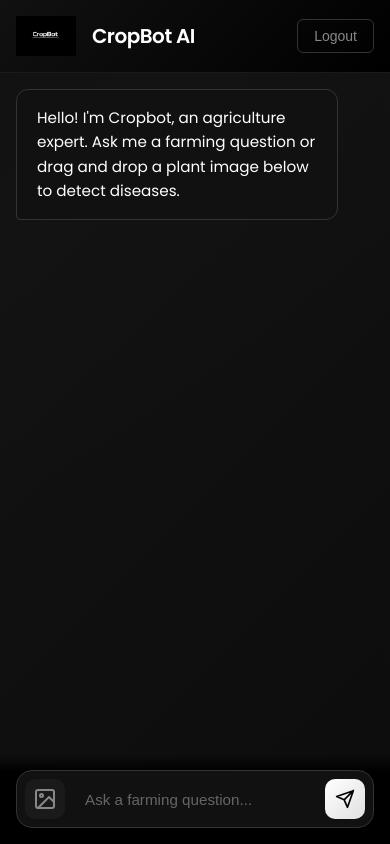
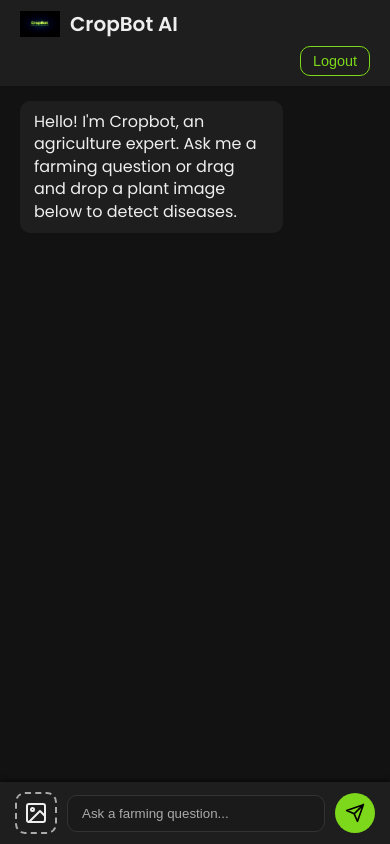
Before and after one commit to PRATHVIR08/Crop-bot, a plain HTML site: page frontend/app.html in a window 390 px wide. Drawn offline with Linux system fonts and the light colour scheme.

Commit message:
few minor updates

```diff
--- a/frontend/script.js
+++ b/frontend/script.js
@@ -36,7 +36,7 @@ async function sendMessage() {
   showLoading();
 
   try {
-    const response = await fetch("http://localhost:5000/chat", {
+    const response = await fetch("/chat", {
       method: "POST",
       headers: {
         "Content-Type": "application/json"
@@ -109,7 +109,7 @@ async function handleImageUpload(file) {
   formData.append("image", file);
 
   try {
-    const res = await fetch("http://localhost:5000/detect", {
+    const res = await fetch("/detect", {
       method: "POST",
       body: formData
     });
--- a/frontend/style.css
+++ b/frontend/style.css
@@ -1,416 +1,345 @@
 /* =========================================
-   Base & Resets
-   ========================================= */
-@import url('https://fonts.googleapis.com/css2?family=Poppins:wght@300;400;500;600&display=swap');
-
-* {
-  margin: 0;
-  padding: 0;
-  box-sizing: border-box;
+   GLOBAL DARK THEME & VARIABLES
+========================================= */
+:root{
+  --bg-color:#121212;
+  --card-bg:#1e1e1e;
+  --accent:#7dd81b;
+  --accent-hover:#75ee24;
+  --text-color:#eee;
+  --subtext-color:#aaa;
+  --input-bg:#1a1a1a;
+  --input-border:#333;
+  --radius:10px;
+  --transition:all 0.25s ease;
 }
 
-:root {
-  --bg-start: #010101;
-  --bg-end: #0f0f0f;
-  --accent-1: #ffbb00;
-  --accent-2: #00ddff;
-  --surface: rgba(10,10,10,0.85);
-  --text-light: #ffffff;
-  --text-muted: #aaa;
-  --border-dark: #333;
+*{
+  box-sizing:border-box;
 }
 
-body {
-  font-family: 'Poppins', -apple-system, BlinkMacSystemFont, 'Segoe UI', Roboto, sans-serif;
-  /* animated dark gradient background with subtle radial noise */
-  background: radial-gradient(circle at top left, rgba(255,255,255,0.03), transparent),
-              linear-gradient(135deg, var(--bg-start), var(--bg-end), var(--bg-start));
-  background-size: 400% 400%;
-  animation: gradientBG 20s ease infinite;
-  color: var(--text-light);
-  min-height: 100vh;
-  display: flex;
-  flex-direction: column;
-  -webkit-font-smoothing: antialiased;
-  scroll-behavior: smooth;
+body{
+  margin:0;
+  padding:0;
+  background:var(--bg-color);
+  color:var(--text-color);
+  font-family:'Poppins',sans-serif;
+  line-height:1.4;
+}
+
+/* Reuse on login page */
+.login-container{
+  display:flex;
+  justify-content:center;
+  align-items:center;
+  min-height:100vh;
+  padding:20px;
+}
+
+/* Login Card */
+
+.login-box{
+  width:100%;
+  max-width:420px;
+  background:var(--card-bg);
+  border:1px solid #222;
+  border-radius:16px;
+  padding:40px 35px;
+  text-align:center;
+  backdrop-filter:blur(10px);
+  box-shadow:0 20px 60px rgba(0,0,0,0.8);
+  animation:loginFade 0.6s ease;
+}
+
+/* Logo */
+
+.login-logo{
+  width:90px;
+  margin-bottom:15px;
+  filter:brightness(1.2);
+}
+
+/* Title */
+
+.login-title{
+  font-size:1.9rem;
+  font-weight:600;
+  margin-bottom:5px;
+}
+
+.login-subtitle{
+  color:var(--subtext-color);
+  font-size:0.9rem;
+  margin-bottom:28px;
+}
+
+/* Inputs */
+
+.input-group{
+  margin-bottom:16px;
+}
+
+.input-group input{
+  width:100%;
+  padding:12px 14px;
+  border-radius:var(--radius);
+  border:1px solid var(--input-border);
+  background:var(--input-bg);
+  color:var(--text-color);
+  font-size:0.95rem;
+  outline:none;
+  transition:var(--transition);
+}
+
+.input-group input::placeholder{
+  color:#666;
+}
+
+.input-group input:focus{
+  border-color:#00ddff;
+  box-shadow:0 0 0 2px rgba(0,221,255,0.15);
+}
+
+/* Login Button */
+
+.login-btn{
+  width:100%;
+  padding:12px;
+  border-radius:var(--radius);
+  border:none;
+  margin-top:10px;
+  font-size:1rem;
+  font-weight:500;
+  cursor:pointer;
+  background:linear-gradient(135deg,var(--accent),#ffd86b);
+  color:#000;
+  transition:var(--transition);
+}
+
+.login-btn:hover{
+  transform:translateY(-2px);
+  box-shadow:0 10px 25px rgba(255,187,0,0.35);
+  background:linear-gradient(135deg,var(--accent-hover),#ffd86b);
+}
+
+/* Animation */
+
+@keyframes loginFade{
+  from{
+    opacity:0;
+    transform:translateY(20px);
+  }
+  to{
+    opacity:1;
+    transform:translateY(0);
+  }
+}
+
+/* Mobile */
+
+@media(max-width:500px){
+
+  .login-box{
+    padding:30px 22px;
+  }
+
+  .login-title{
+    font-size:1.6rem;
+  }
+
 }
 
 /* =========================================
-   Login Page Styles
-   ========================================= */
-.login-container {
-  position: relative;
-  display: flex;
-  align-items: center;
-  justify-content: center;
-  min-height: 100vh;
-  padding: 2rem;
+   APP INTERFACE STYLES
+========================================= */
+
+.app-body{
+  display:flex;
+  flex-direction:column;
+  min-height:100vh;
 }
 
-.login-container::before {
-  content: '';
-  position: absolute;
-  top: 0;
-  left: 0;
-  right: 0;
-  bottom: 0;
-  background: radial-gradient(circle at bottom right, rgba(255,255,255,0.02), transparent);
-  pointer-events: none;
+.app-container{
+  flex:1;
+  display:flex;
+  flex-direction:column;
 }
 
-.login-box {
-  background: rgba(10,10,10,0.85);
-  backdrop-filter: blur(10px);
-  border: 1px solid #333;
-  border-radius: 12px;
-  padding: 3rem;
-  width: 100%;
-  max-width: 400px;
-  text-align: center;
-  box-shadow: 0 10px 30px rgba(0,0,0,0.5);
-  animation: fadeIn 0.8s ease-out;
+/* Header */
+.app-header{
+  background:var(--card-bg);
+  padding:10px 20px;
+  display:flex;
+  align-items:center;
+  justify-content:space-between;
+  box-shadow:0 2px 4px rgba(0,0,0,0.5);
 }
 
-.login-logo {
-  height: 80px;
-  width: auto;
-  margin-bottom: 1.5rem;
-  filter: grayscale(100%) contrast(1.2);
-  animation: float 4s ease-in-out infinite;
+.header-content{
+  display:flex;
+  align-items:center;
 }
 
-.login-title {
-  font-size: 1.75rem;
-  font-weight: 600;
-  margin-bottom: 0.5rem;
-  letter-spacing: -0.5px;
-  background: linear-gradient(90deg, #ffbb00, #00ddff);
-  -webkit-background-clip: text;
-  color: transparent;
+.app-logo{
+  width:40px;
+  margin-right:10px;
+  filter:brightness(1.2);
 }
 
-.login-subtitle {
-  font-size: 0.9rem;
-  color: #aaa;
-  margin-bottom: 2rem;
+.app-title{
+  font-size:1.25rem;
+  font-weight:600;
+  margin:0;
 }
 
-.input-group {
-  margin-bottom: 1rem;
+.logout-btn{
+  background:transparent;
+  border:1px solid var(--accent);
+  color:var(--accent);
+  padding:6px 12px;
+  border-radius:var(--radius);
+  cursor:pointer;
+  transition:var(--transition);
+  font-size:0.9rem;
 }
 
-.input-group input {
-  width: 100%;
-  padding: 0.875rem 1rem;
-  background: #111;
-  border: 1px solid var(--border-dark);
-  border-radius: 8px;
-  color: #fff;
-  font-size: 1rem;
-  outline: none;
-  transition: border-color 0.2s, background 0.2s, box-shadow 0.2s;
+.logout-btn:hover{
+  background:var(--accent);
+  color:#000;
 }
 
-.input-group input:focus {
-  border-color: #fff;
-  background: #1a1a1a;
+/* Chat area */
+.chat-main{
+  flex:1;
+  overflow-y:auto;
+  padding:15px 20px;
+  background:var(--bg-color);
 }
 
-.login-btn {
-  width: 100%;
-  padding: 0.875rem;
-  background: linear-gradient(135deg, #ffffff, #e0e0e0);
-  color: #000000;
-  border: none;
-  border-radius: 8px;
-  font-size: 1rem;
-  font-weight: 600;
-  cursor: pointer;
-  margin-top: 1rem;
-  transition: transform 0.2s, background 0.2s, box-shadow 0.2s;
-  animation: pulse 3s infinite;
+.reply-section{
+  display:flex;
+  flex-direction:column;
+  gap:10px;
 }
 
-.login-btn:hover {
-  background: linear-gradient(135deg, #e0e0e0, #ffffff);
-  transform: translateY(-2px);
+.message{
+  max-width:75%;
+  padding:10px 14px;
+  border-radius:var(--radius);
+  line-height:1.4;
+  word-wrap:break-word;
 }
 
-.login-btn:active {
-  transform: translateY(0);
+.message.bot{
+  background:var(--card-bg);
+  align-self:flex-start;
 }
 
-/* =========================================
-   App Main Interface Styles
-   ========================================= */
-.app-body {
-  overflow: hidden; /* Prevent body scroll, let messages scroll */
+.message.user{
+  background:var(--accent);
+  color:#000;
+  align-self:flex-end;
 }
 
-.app-container {
-  display: flex;
-  flex-direction: column;
-  height: 100vh;
-  max-width: 900px;
-  margin: 0 auto;
-  width: 100%;
+/* Input area */
+.input-container{
+  background:var(--card-bg);
+  padding:10px 15px;
+  box-shadow:0 -2px 4px rgba(0,0,0,0.5);
 }
 
-.app-header {
-  display: flex;
-  justify-content: space-between;
-  align-items: center;
-  padding: 1.5rem 2rem;
-  border-bottom: 1px solid #1a1a1a;
-  background: linear-gradient(135deg, #111, #000);
+.input-wrapper{
+  display:flex;
+  align-items:center;
+  gap:10px;
 }
 
-.header-content {
-  display: flex;
-  align-items: center;
-  gap: 1rem;
+input#message{
+  flex:1;
+  padding:10px 14px;
+  border:1px solid var(--input-border);
+  border-radius:var(--radius);
+  background:var(--input-bg);
+  color:var(--text-color);
+  outline:none;
+  transition:var(--transition);
 }
 
-.app-logo {
-  height: 40px;
-  filter: grayscale(100%) contrast(1.2);
+input#message::placeholder{
+  color:var(--subtext-color);
 }
 
-.app-title {
-  font-size: 1.25rem;
-  font-weight: 600;
-  letter-spacing: -0.5px;
+input#message:focus{
+  border-color:var(--accent);
+  box-shadow:0 0 0 2px rgba(255,187,0,0.2);
 }
 
-.logout-btn {
-  background: transparent;
-  color: #888;
-  border: 1px solid #333;
-  padding: 0.5rem 1rem;
-  border-radius: 6px;
-  cursor: pointer;
-  font-size: 0.875rem;
-  transition: all 0.2s;
+.send-btn{
+  background:var(--accent);
+  border:none;
+  padding:10px;
+  border-radius:50%;
+  cursor:pointer;
+  display:flex;
+  align-items:center;
+  justify-content:center;
+  transition:var(--transition);
+  color:#000;
 }
 
-.logout-btn:hover {
-  color: #fff;
-  border-color: #fff;
+.send-btn:hover{
+  background:var(--accent-hover);
 }
 
-.chat-main {
-  flex: 1;
-  overflow-y: auto;
-  padding: 2rem;
-  display: flex;
-  flex-direction: column;
+.send-icon{
+  display:block;
 }
 
-.chat-main::-webkit-scrollbar {
-  width: 6px;
-}
-.chat-main::-webkit-scrollbar-track {
-  background: transparent;
-}
-.chat-main::-webkit-scrollbar-thumb {
-  background: #333;
-  border-radius: 3px;
+/* Drag & Drop */
+.dropzone{
+  width:42px;
+  height:42px;
+  border:2px dashed var(--subtext-color);
+  border-radius:var(--radius);
+  display:flex;
+  align-items:center;
+  justify-content:center;
+  cursor:pointer;
+  transition:var(--transition);
+  flex-shrink:0;
 }
 
-.reply-section {
-  display: flex;
-  flex-direction: column;
-  gap: 1.5rem;
-  width: 100%;
-  padding-bottom: 1rem;
+.dropzone:hover{
+  border-color:var(--accent);
 }
 
-/* Chat Messages */
-.message {
-  max-width: 80%;
-  padding: 1rem 1.25rem;
-  border-radius: 12px;
-  font-size: 0.95rem;
-  line-height: 1.6;
-  animation: messageSlideIn 0.3s ease-out;
-  word-wrap: break-word;
-  transition: background 0.3s;
+.dropzone.active{
+  border-color:var(--accent);
+  background:rgba(255,187,0,0.1);
 }
 
-.message.bot {
-  background: #111;
-  border: 1px solid #333;
-  align-self: flex-start;
-  border-bottom-left-radius: 4px;
+/* Scrollbar tweaks */
+.chat-main::-webkit-scrollbar{
+  width:8px;
 }
 
-.message.user {
-  background: linear-gradient(135deg, #ffffff, #f0f0f0);
-  color: #000000;
-  align-self: flex-end;
-  border-bottom-right-radius: 4px;
+.chat-main::-webkit-scrollbar-track{
+  background:transparent;
 }
 
-.message.error {
-  background: #1a0505;
-  color: #ff6b6b;
-  border: 1px solid #4a1515;
-  align-self: center;
+.chat-main::-webkit-scrollbar-thumb{
+  background:var(--subtext-color);
+  border-radius:4px;
 }
 
-.message.system {
-  background: transparent;
-  color: #888;
-  align-self: flex-start;
-  font-style: italic;
-  padding: 0.5rem 1rem;
-}
+@media(max-width:600px){
+  .app-header{
+    flex-direction:column;
+    align-items:flex-start;
+    gap:8px;
+  }
 
-/* Input Section */
-.input-container {
-  padding: 1.5rem 2rem;
-  background: linear-gradient(to top, #000000 80%, transparent);
-}
-
-.input-wrapper {
-  display: flex;
-  align-items: center;
-  gap: 0.75rem;
-  background: #111;
-  border: 1px solid #333;
-  border-radius: 16px;
-  padding: 0.5rem;
-  transition: border-color 0.2s;
-}
-
-.input-wrapper:focus-within {
-  border-color: #666;
-}
-
-/* Drag & Drop Zone */
-.dropzone {
-  width: 40px;
-  height: 40px;
-  border-radius: 10px;
-  background: #1a1a1a;
-  display: flex;
-  align-items: center;
-  justify-content: center;
-  cursor: pointer;
-  color: #888;
-  transition: all 0.2s;
-  border: 1px dashed transparent;
-  flex-shrink: 0;
-}
-
-.dropzone:hover {
-  background: #222;
-  color: #fff;
-}
-
-.dropzone.dragover {
-  border-color: #fff;
-  background: #2a2a2a;
-  color: #fff;
-  transform: scale(1.05);
-}
-
-.input-wrapper input[type="text"] {
-  flex: 1;
-  background: transparent;
-  border: none;
-  color: #fff;
-  font-size: 0.95rem;
-  padding: 0.5rem;
-  outline: none;
-}
-
-.input-wrapper input[type="text"]::placeholder {
-  color: #666;
-}
-
-.send-btn {
-  width: 40px;
-  height: 40px;
-  border-radius: 10px;
-  background: linear-gradient(135deg, #ffffff, #e0e0e0);
-  color: #000000;
-  border: none;
-  cursor: pointer;
-  display: flex;
-  align-items: center;
-  justify-content: center;
-  transition: transform 0.2s, background 0.2s;
-  flex-shrink: 0;
-}
-
-.send-btn:hover {
-  background: linear-gradient(135deg, #e0e0e0, #ffffff);
-  transform: scale(1.05);
-}
-
-.send-btn:active {
-  transform: scale(0.95);
-}
-
-/* Animations */
-@keyframes fadeIn {
-  from { opacity: 0; transform: translateY(10px); }
-  to { opacity: 1; transform: translateY(0); }
-}
-
-@keyframes gradientBG {
-  0% { background-position: 0% 50%; }
-  50% { background-position: 100% 50%; }
-  100% { background-position: 0% 50%; }
-}
-
-@keyframes float {
-  0%,100% { transform: translateY(0); }
-  50% { transform: translateY(-8px); }
-}
-
-@keyframes pulse {
-  0%,100% { box-shadow: 0 0 0 rgba(255,255,255,0); }
-  50% { box-shadow: 0 0 8px rgba(255,255,255,0.3); }
-}
-
-@keyframes messageSlideIn {
-  from { opacity: 0; transform: translateY(10px); }
-  to { opacity: 1; transform: translateY(0); }
-}
-
-/* Typing Indicator Animation */
-.loading span {
-  display: inline-block;
-  animation: typing 1.4s infinite both;
-  font-size: 1.5rem;
-  line-height: 0.5;
-}
-.loading span:nth-child(1) { animation-delay: 0s; }
-.loading span:nth-child(2) { animation-delay: 0.2s; }
-.loading span:nth-child(3) { animation-delay: 0.4s; }
-
-@keyframes typing {
-  0%, 80%, 100% { opacity: 0; transform: translateY(0); }
-  40% { opacity: 1; transform: translateY(-3px); }
-}
-
-/* Responsive */
-@media (max-width: 600px) {
-  .app-header {
-    padding: 1rem;
-  }
-  .input-container {
-    padding: 1rem;
-  }
-  .chat-main {
-    padding: 1rem;
-  }
-  .message {
-    max-width: 90%;
-  }
-  .login-box {
-    padding: 2rem;
+  .logout-btn{
+    align-self:flex-end;
   }
 }
```
